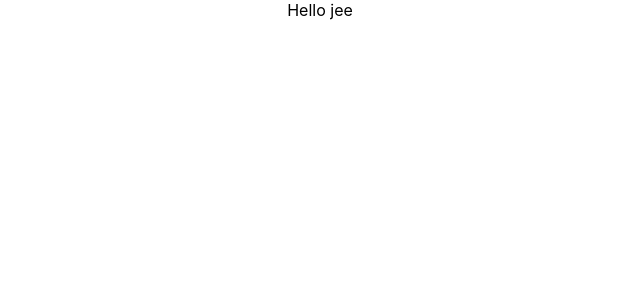
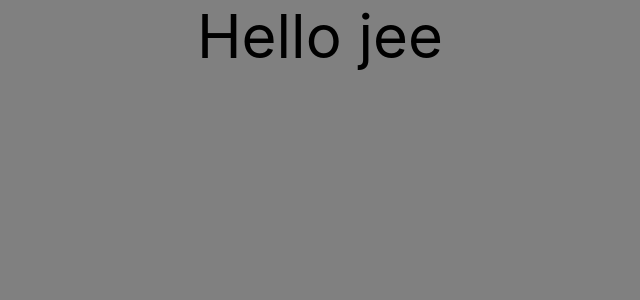
Before and after one commit to siddharthatomar33/Demoshopapp, a React (Create React App) app: page / in a window 1280 px wide. Shown: the top 300 px of the page, without its empty margins (320-960 px from the left). Built offline with nearby package versions, Linux system fonts and the light colour scheme.

Commit message:
demoshopapp

```diff
--- a/src/App.css
+++ b/src/App.css
@@ -1,5 +1,9 @@
 .App {
   text-align: center;
+  font-size: 60px;
+  background-color: grey;
+  width: 100vw;
+  height: 100vh;
 }
 
 .App-logo {
```
